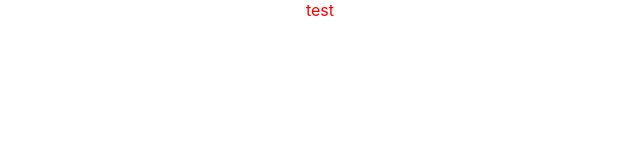
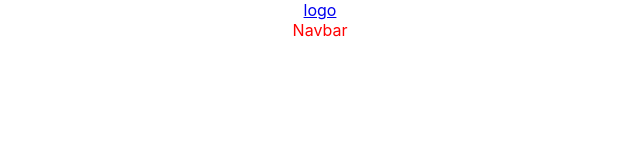
Before and after one commit to przemekr95/muks-iskierka-tarnow, a React (Create React App) app: page / in a window 1280 px wide. Shown: the top 160 px of the page, without its empty margins (320-960 px from the left). Built offline with nearby package versions, Linux system fonts and the light colour scheme.

Commit message:
Added structure of header

```diff
--- a/src/App.jsx
+++ b/src/App.jsx
@@ -1,7 +1,12 @@
 import './App.scss';
+import { Header } from './components/common';
 
 function App() {
-  return <div className="App">test</div>;
+  return (
+    <div className="App">
+      <Header />
+    </div>
+  );
 }
 
 export default App;
--- /dev/null
+++ b/src/components/common/header/Header.jsx
@@ -0,0 +1,17 @@
+import React from 'react';
+import Navbar from '../navbar';
+
+function Header() {
+  return (
+    <section>
+      <section>
+        <a href="/">logo</a>
+      </section>
+      <section>
+        <Navbar />
+      </section>
+    </section>
+  );
+}
+
+export default Header;
--- /dev/null
+++ b/src/components/common/header/index.js
@@ -0,0 +1,3 @@
+import Header from './Header';
+
+export default Header;
--- /dev/null
+++ b/src/components/common/index.js
@@ -0,0 +1,4 @@
+import Header from './header';
+import Navbar from './navbar';
+
+export { Header, Navbar };
--- /dev/null
+++ b/src/components/common/navbar/Navbar.jsx
@@ -0,0 +1,7 @@
+import React from 'react';
+
+function Navbar() {
+  return <section>Navbar</section>;
+}
+
+export default Navbar;
--- /dev/null
+++ b/src/components/common/navbar/index.js
@@ -0,0 +1,3 @@
+import Navbar from './Navbar';
+
+export default Navbar;
```
Also changed, not shown: src/components/common/header/Header.scss (added), src/components/common/navbar/Navbar.scss (added).
